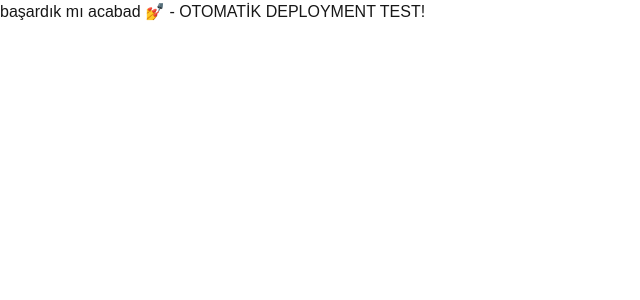
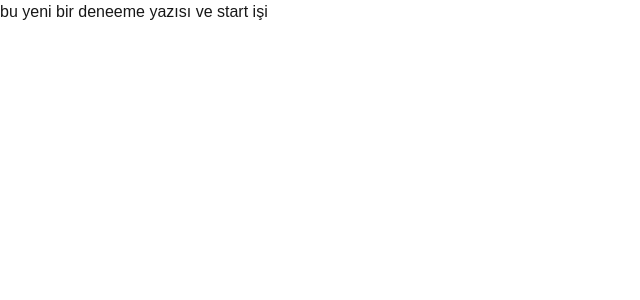
Before and after one commit to ibrahmflgl/ilk-deneme, a Next.js app: page / in a window 1280 px wide. Shown: the top 300 px of the page, without its empty margins (0-640 px from the left). Built offline with nearby package versions, Linux system fonts and the light colour scheme.

Commit message:
ilk deployum

```diff
--- a/src/app/page.tsx
+++ b/src/app/page.tsx
@@ -1,3 +1,3 @@
 export default function Home() {
-  return <h1>başardık mı acabad 💅 - OTOMATİK DEPLOYMENT TEST!</h1>;
+  return <h1>bu yeni bir deneeme yazısı ve start işi </h1>;
 }
```
